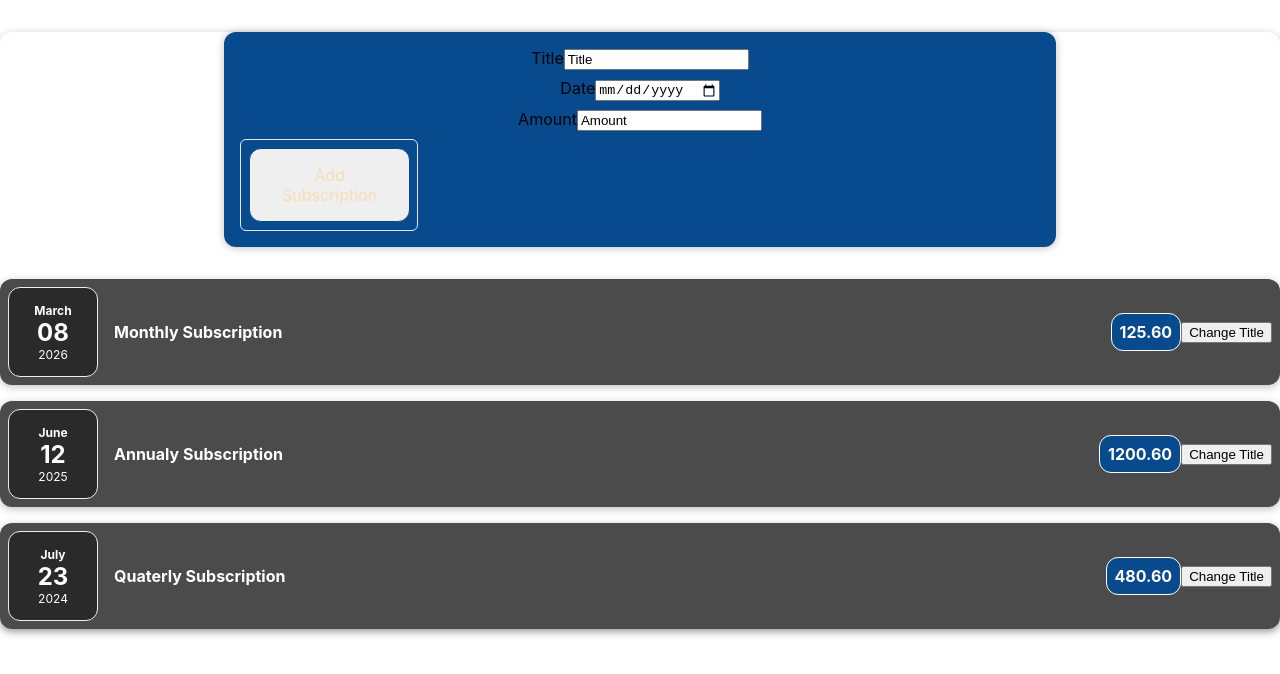
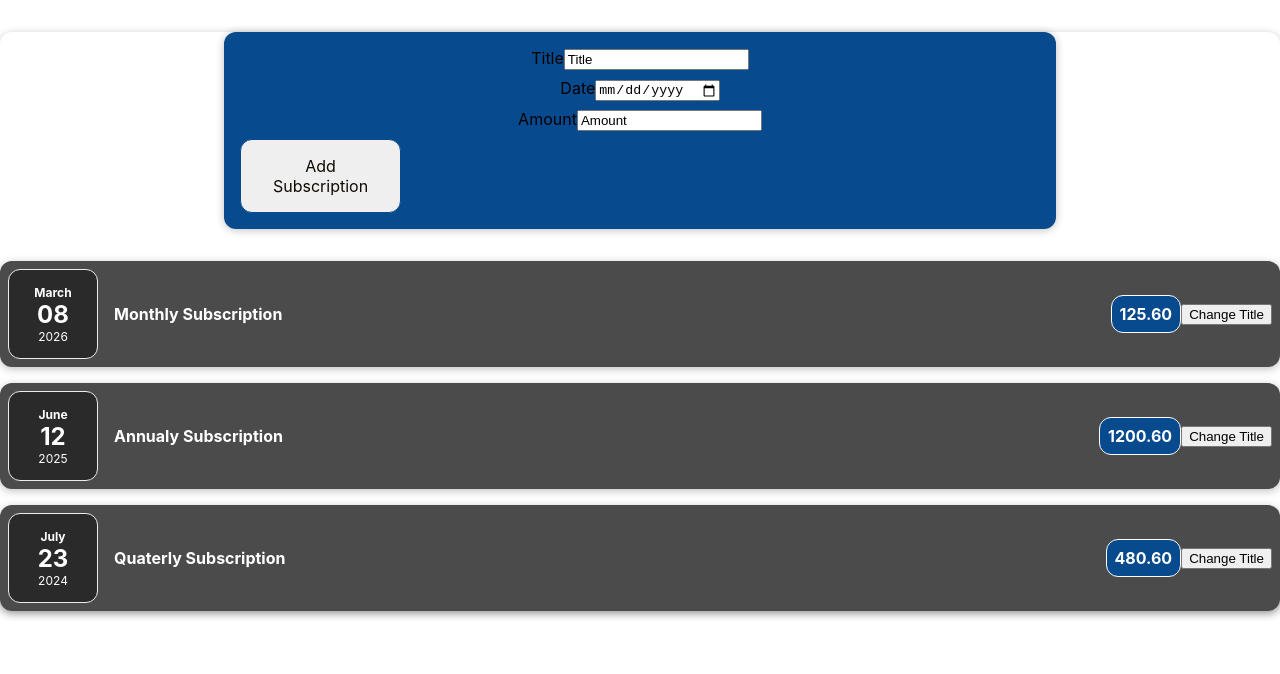
Before and after one commit to stkora/React-Basic-2.0, a React (Create React App) app in the folder my-app/: page / in a window 1280 px wide. Shown: the top 674 px of the page. Built offline with nearby package versions, Linux system fonts and the light colour scheme.

Commit message:
learn about react basic

```diff
--- a/my-app/src/components/NewSubscription/FormSubscription.css
+++ b/my-app/src/components/NewSubscription/FormSubscription.css
@@ -14,9 +14,9 @@
 }
 .new_subscription_action {
     font: inherit;
-    padding: 0.5rem;
+    padding:- 0.5rem;
     border-radius: 6px;
-    border: 1px solid #eae7f1;
+    border: 0px solid  white;
     width: 10rem;
     max-width: 100%;
 
--- a/my-app/src/components/NewSubscription/NewSubscription.css
+++ b/my-app/src/components/NewSubscription/NewSubscription.css
@@ -15,7 +15,7 @@
     padding: 1rem 2rem;
     border: 1px solid #084a8e;
     background-color: 1px solid #084a8e;
-    color: wheat;
+    color: rgb(15, 10, 2);
     border-radius: 12px;
     margin-right: 1rem;
 }
```
Also changed, not shown: my-app/src/components/Filter.js (added, +19 -0 lines), my-app/src/components/Filter.css (added).
